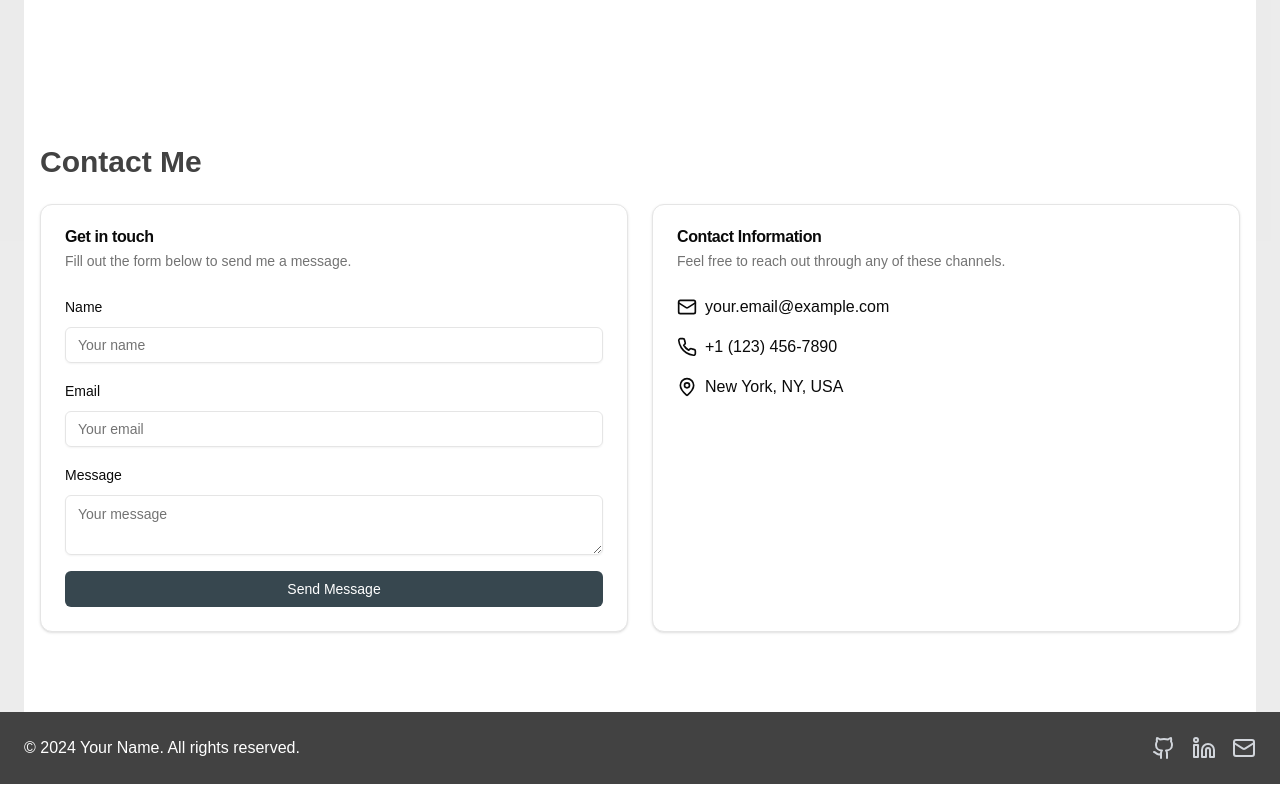
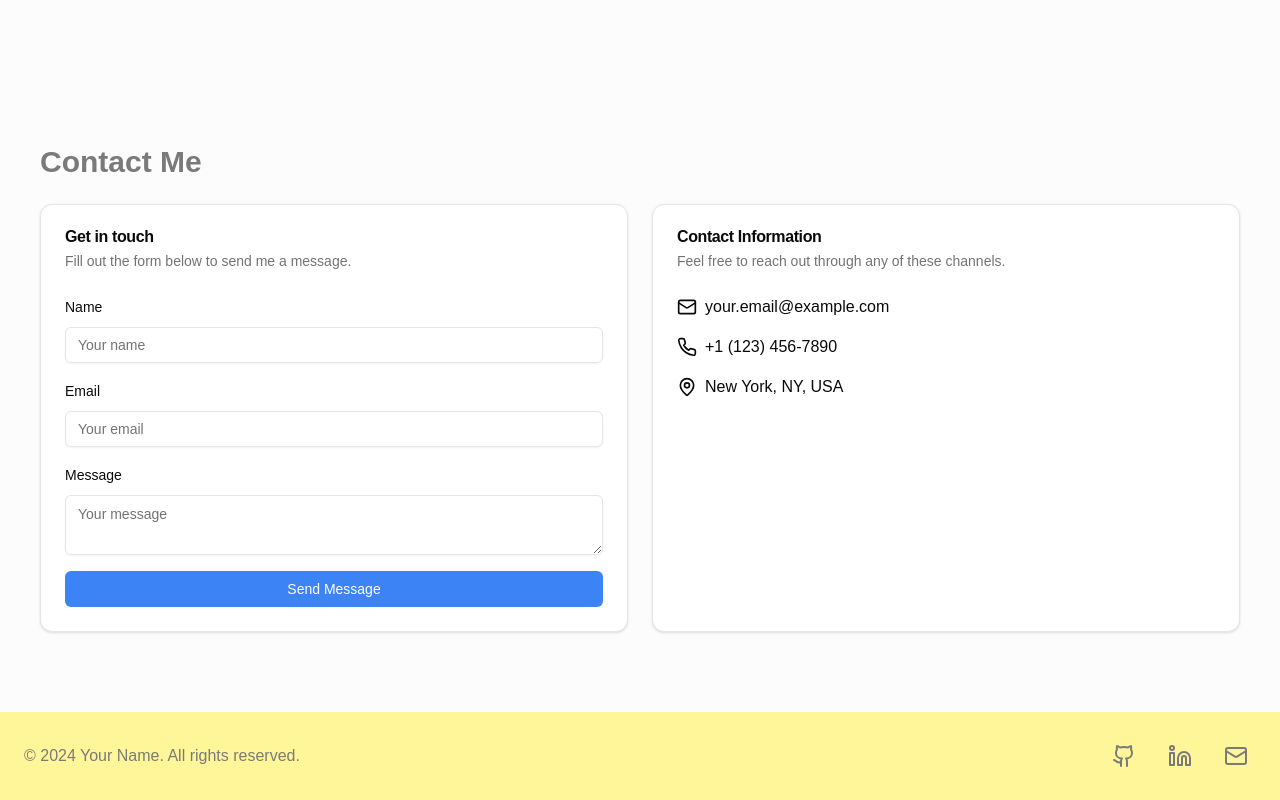
Before and after one commit to albertomtferreira/portfolio-new, a Next.js app: page / in a window 1280 px wide. Shown: the part 2046-2846 px from the top of the page. Built offline with nearby package versions, Linux system fonts and the light colour scheme.

Commit message:
Update content - Color palette Fixes #19

```diff
--- a/app/globals.css
+++ b/app/globals.css
@@ -14,19 +14,19 @@
 
 @layer base {
   :root {
-    --background: 0 0% 100%;
-    --foreground: 0 0% 3.9%;
+    --background: 0 0% 99%; /* #EBEBEB - Anti-flash White*/
+    --foreground: 0 0% 48%; /* #7A7A7A - Gray */
     --card: 0 0% 100%;
     --card-foreground: 0 0% 3.9%;
     --popover: 0 0% 100%;
     --popover-foreground: 0 0% 3.9%;
-    --primary: 0 0% 9%;
+    --primary: 217, 91%, 60%; /* #70E770 - Azure */
     --primary-foreground: 0 0% 98%;
-    --secondary: 0 0% 96.1%;
+    --secondary: 350 56% 77%; /* #E6A4B4 - Amaranth Pink */
     --secondary-foreground: 0 0% 9%;
     --muted: 0 0% 96.1%;
     --muted-foreground: 0 0% 45.1%;
-    --accent: 0 0% 96.1%;
+    --accent: 55 100% 80%; /* #FFF599 - Yellow Flax */
     --accent-foreground: 0 0% 9%;
     --destructive: 0 84.2% 60.2%;
     --destructive-foreground: 0 0% 98%;
@@ -40,6 +40,7 @@
     --chart-5: 27 87% 67%;
     --radius: 0.5rem;
   }
+
   .dark {
     --background: 0 0% 3.9%;
     --foreground: 0 0% 98%;
--- a/app/page.tsx
+++ b/app/page.tsx
@@ -8,7 +8,7 @@
 
 export default function Home() {
   return (
-    <div className="min-h-screen bg-foreground/10 ">
+    <div className="min-h-screen">
       <Header />
       <main className="container mx-auto px-6 ">
         <Hero />
--- a/components/shared/Footer.tsx
+++ b/components/shared/Footer.tsx
@@ -3,13 +3,13 @@
 import { Github, Linkedin, Mail } from "lucide-react";
 
 const Footer: React.FC = () => (
-  <footer className="bg-foreground text-white py-6">
+  <footer className="bg-accent text-foreground py-6">
     <div className="container mx-auto px-6 flex justify-between items-center">
       <p>&copy; 2024 Your Name. All rights reserved.</p>
       <div className="flex space-x-4">
-        <a href="#" className="text-gray-300 hover:text-white"><Github size={24} /></a>
-        <a href="#" className="text-gray-300 hover:text-white"><Linkedin size={24} /></a>
-        <a href="#" className="text-gray-300 hover:text-white"><Mail size={24} /></a>
+        <a href="#" className="p-2 rounded-lg transition-all duration-300 ease-in-out transform hover:scale-110 hover:bg-foreground/50 hover:text-primary"><Github size={24} /></a>
+        <a href="#" className="p-2 rounded-lg transition-all duration-300 ease-in-out transform hover:scale-110 hover:bg-foreground/50 hover:text-primary"><Linkedin size={24} /></a>
+        <a href="#" className="p-2 rounded-lg transition-all duration-300 ease-in-out transform hover:scale-110 hover:bg-foreground/50 hover:text-primary"><Mail size={24} /></a>
       </div>
     </div>
   </footer>
--- a/components/shared/Hero.tsx
+++ b/components/shared/Hero.tsx
@@ -74,13 +74,13 @@
 
   return (
     <li
-      className="flex items-center justify-center mb-4 p-2 rounded-lg transition-all duration-300 ease-in-out transform hover:scale-105 hover:bg-gray-200 cursor-default"
+      className="flex items-center justify-center mb-4 p-2 rounded-lg transition-all duration-300 ease-in-out transform hover:scale-105 hover:bg-foreground/50 cursor-default"
       onMouseEnter={() => setIsHovered(true)}
       onMouseLeave={() => setIsHovered(false)}
     >
-      <hobby.LeftIcon size={24} className={`mr-2 transition-colors duration-300 ${isHovered ? 'text-blue-500' : 'text-gray-600'}`} />
-      <span className={`text-lg transition-colors duration-300 ${isHovered ? 'text-blue-700 font-semibold' : 'text-gray-600'}`}>{hobby.name}</span>
-      <hobby.RightIcon size={24} className={`ml-2 transition-colors duration-300 ${isHovered ? 'text-blue-500' : 'text-gray-600'}`} />
+      <hobby.LeftIcon size={24} className={`mr-2 transition-colors duration-300 ${isHovered ? 'text-accent ' : 'text-foreground'}`} />
+      <span className={`text-lg transition-colors duration-300 ${isHovered ? 'text-accent font-semibold ' : 'text-foreground'}`}>{hobby.name}</span>
+      <hobby.RightIcon size={24} className={`ml-2 transition-colors duration-300 ${isHovered ? 'text-accent ' : 'text-foreground'}`} />
     </li>
   );
 };
@@ -98,12 +98,12 @@
       href={href}
       target="_blank"
       rel="noopener noreferrer"
-      className={`p-2 rounded-full transition-all duration-300 ease-in-out transform hover:scale-110 ${isHovered ? 'bg-gray-200' : ''
+      className={`p-2 rounded-lg transition-all duration-300 ease-in-out transform hover:scale-110 ${isHovered ? 'bg-foreground/50' : ''
         }`}
       onMouseEnter={() => setIsHovered(true)}
       onMouseLeave={() => setIsHovered(false)}
     >
-      <Icon size={24} className={`transition-colors duration-300 ${isHovered ? 'text-blue-500' : 'text-gray-600'}`} />
+      <Icon size={24} className={`transition-colors duration-300 ${isHovered ? 'text-accent' : 'text-foreground'}`} />
     </a>
   );
 };
@@ -127,7 +127,7 @@
                 }}
               />
             </div>
-            <h1 className="text-3xl sm:text-4xl font-bold mb-6 text-center">Your Name</h1>
+            <h1 className="text-3xl sm:text-4xl font-bold mb-6 text-center text-foreground">Your Name</h1>
             <ul className="mb-8 w-full">
               {hobbies.map((hobby, index) => (
                 <HobbyItem key={index} hobby={hobby} />
--- a/components/ui/button.tsx
+++ b/components/ui/button.tsx
@@ -9,7 +9,7 @@
   {
     variants: {
       variant: {
-        default: 'bg-primary text-white hover:bg-primary-dark',
+        default: 'bg-primary text-white hover:bg-accent hover:text-accent-foreground',
         secondary: 'bg-secondary text-white hover:bg-secondary-dark',
         accent: 'bg-accent text-white hover:bg-accent-dark',
         outline: 'border border-input hover:bg-accent hover:text-accent-foreground',
--- a/tailwind.config.ts
+++ b/tailwind.config.ts
@@ -10,53 +10,53 @@
 	theme: {
 		extend: {
 			colors: {
-				background: '#ffffff',
-				foreground: '#424242',
+				background: "hsl(var(--background))",
+				foreground: "hsl(var(--foreground))",
+				primary: {
+					DEFAULT: "hsl(var(--primary))",
+					foreground: "hsl(var(--primary-foreground))",
+				},
+				secondary: {
+					DEFAULT: "hsl(var(--secondary))",
+					foreground: "hsl(var(--secondary-foreground))",
+				},
+				accent: {
+					DEFAULT: "hsl(var(--accent))",
+					foreground: "hsl(var(--accent-foreground))",
+				},
+				muted: {
+					DEFAULT: "hsl(var(--muted))",
+					foreground: "hsl(var(--muted-foreground))",
+				},
 				card: {
-					DEFAULT: 'hsl(var(--card))',
-					foreground: 'hsl(var(--card-foreground))'
+					DEFAULT: "hsl(var(--card))",
+					foreground: "hsl(var(--card-foreground))",
 				},
 				popover: {
-					DEFAULT: 'hsl(var(--popover))',
-					foreground: 'hsl(var(--popover-foreground))'
-				},
-				primary: {
-					DEFAULT: '#37474f',
-					light: '#62727b',
-					dark: '#102027',
-					foreground: '#ffffff'
-				},
-				secondary: {
-					DEFAULT: '#7cb342',
-					light: '#aee571',
-					dark: '#4b830d',
-					foreground: '#000000'
-				},
-				muted: {
-					DEFAULT: 'hsl(var(--muted))',
-					foreground: 'hsl(var(--muted-foreground))'
-				},
-				accent: {
-					DEFAULT: 'hsl(var(--accent))',
-					foreground: 'hsl(var(--accent-foreground))'
+					DEFAULT: "hsl(var(--popover))",
+					foreground: "hsl(var(--popover-foreground))",
 				},
 				destructive: {
-					DEFAULT: 'hsl(var(--destructive))',
-					foreground: 'hsl(var(--destructive-foreground))'
+					DEFAULT: "hsl(var(--destructive))",
+					foreground: "hsl(var(--destructive-foreground))",
 				},
-				border: 'hsl(var(--border))',
-				input: 'hsl(var(--input))',
-				ring: 'hsl(var(--ring))',
+				border: "hsl(var(--border))",
+				input: "hsl(var(--input))",
+				ring: "hsl(var(--ring))",
 				chart: {
-					'1': 'hsl(var(--chart-1))',
-					'2': 'hsl(var(--chart-2))',
-					'3': 'hsl(var(--chart-3))',
-					'4': 'hsl(var(--chart-4))',
-					'5': 'hsl(var(--chart-5))'
-				}
+					'1': "hsl(var(--chart-1))",
+					'2': "hsl(var(--chart-2))",
+					'3': "hsl(var(--chart-3))",
+					'4': "hsl(var(--chart-4))",
+					'5': "hsl(var(--chart-5))",
+				},
 			},
-			// ... rest of the config remains the same
-		}
+			borderRadius: {
+				lg: "var(--radius)",
+				md: "calc(var(--radius) - 2px)",
+				sm: "calc(var(--radius) - 4px)",
+			},
+		},
 	},
 	plugins: [require("tailwindcss-animate")],
 };
```
